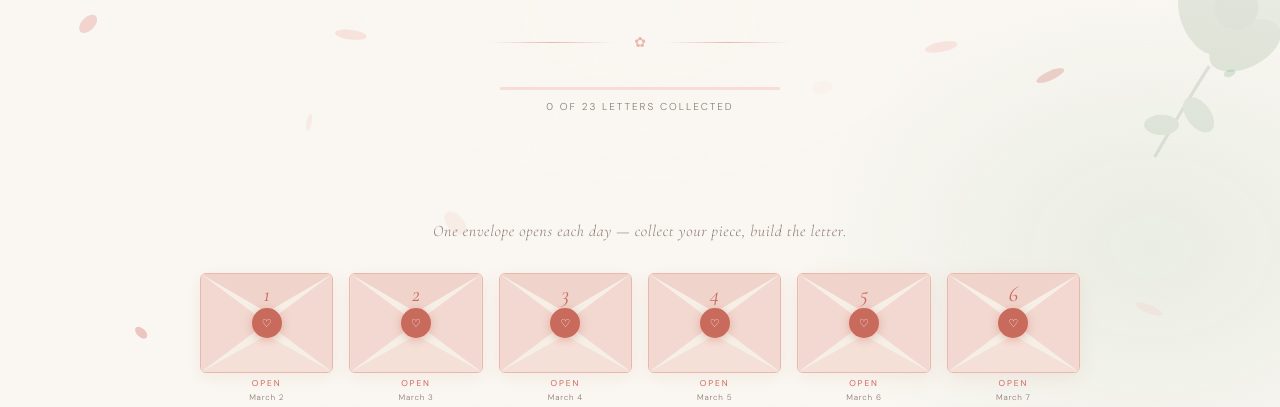
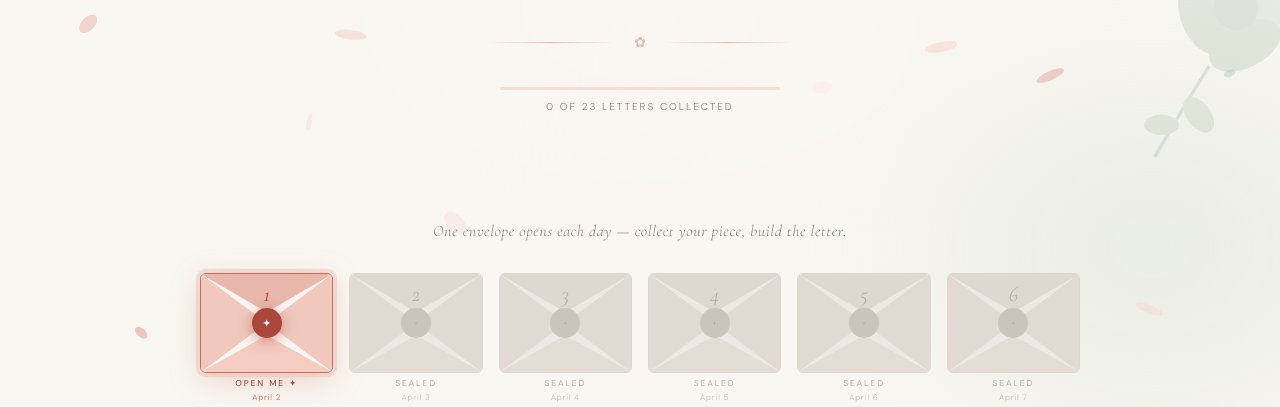
Before and after one commit to arjunlamba777/evenif..., a plain HTML site: page index.html in a window 1280 px wide. Shown: the part 393-800 px from the top of the page. Drawn offline with nearby package versions, Linux system fonts and the light colour scheme.

Commit message:
Update START_DATE to April 2, 2026

```diff
--- a/index.html
+++ b/index.html
@@ -785,7 +785,7 @@ body::before {
 
 <script>
 // ── CONFIG ─────────────────────────────────────────────────────────────────
-const START_DATE = new Date('2026-03-02T00:00:00'); // April 2 — change before sharing
+const START_DATE = new Date('2026-04-02T00:00:00'); // April 2 — change before sharing
 
 // ── DAYS DATA ──────────────────────────────────────────────────────────────
 // Each day can have: title, memory, fragment
```
